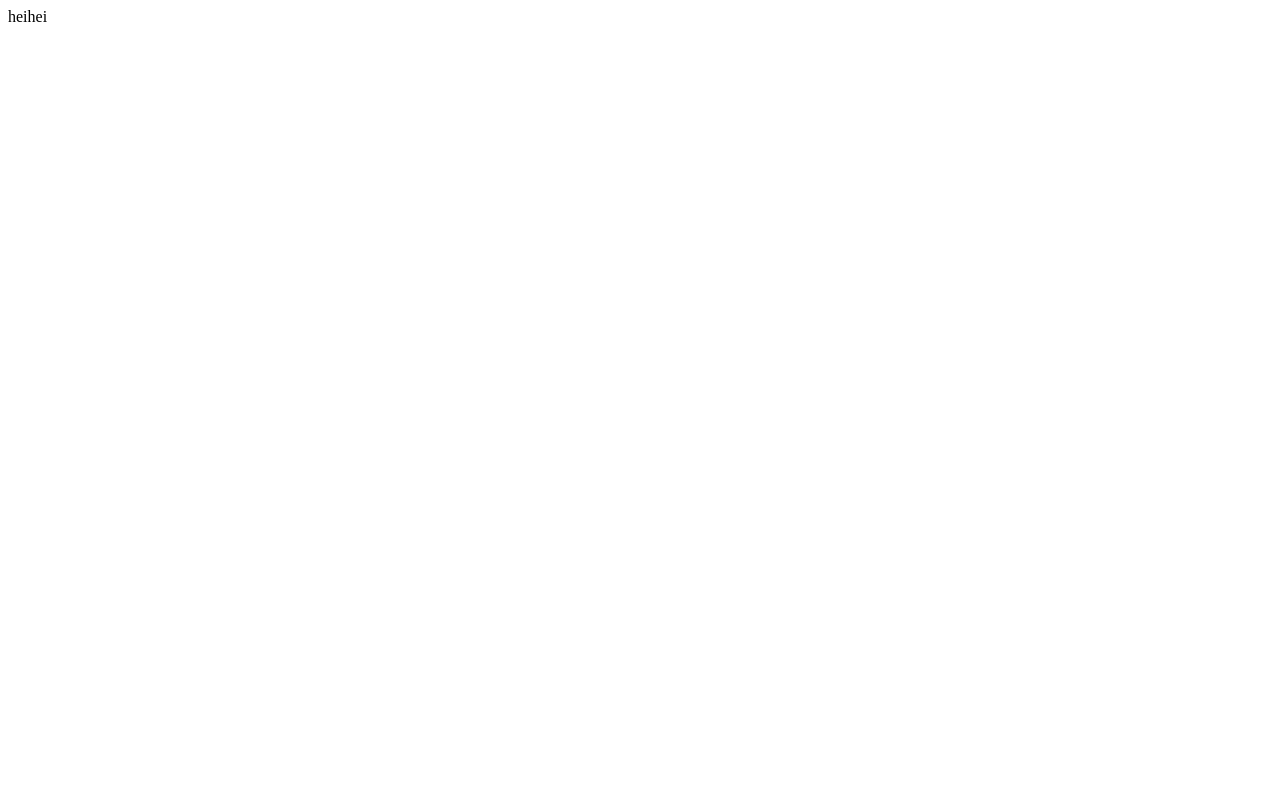
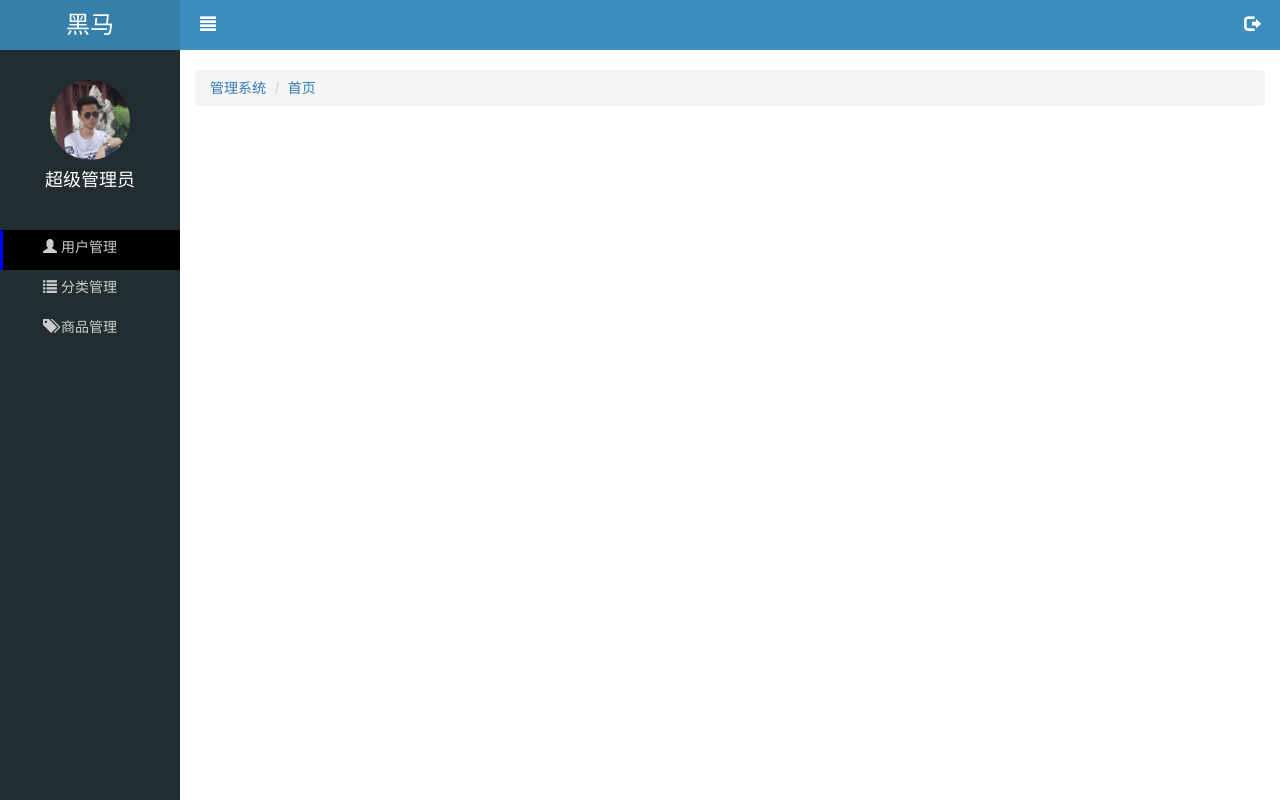
Before and after one commit to icenoodlescat/letao, a website: page public/back/index.html in a window 1280 px wide. Drawn offline with Linux system fonts and the light colour scheme.

Commit message:
首页的—-侧边栏

```diff
--- a/public/back/css/common.css
+++ b/public/back/css/common.css
@@ -1,8 +1,87 @@
 @charset "UTF-8";
 /*在这里写所有back样式*/
+*{
+  margin: 0;
+  padding: 0;
+  list-style: none;
+}
 .body_bg{
   background-color: #222d32;
 }
 .mt_150{
   margin-top: 150px;
 }
+html,body{
+  height:100%;
+}
+a:hover{
+  text-decoration: none;
+}
+.lt_aside{
+  width: 180px;
+  height:100%;
+  background-color: #222d32;
+  position: absolute;
+}
+.lt_aside .brand{
+  width: 180px;
+  height: 50px;
+}
+.lt_aside .brand a{
+  display: block;
+  width:100%;
+  height:100%;
+  background-color: #367fa9;
+  text-align: center;
+  line-height: 50px;
+  font-size: 24px;
+  color: #fff;
+}
+.lt_aside .user{
+  height: 150px;
+}
+.lt_aside .user img{
+  width: 80px;
+  height: 80px;
+  margin: 30px auto 0;
+  display: block;
+  border-radius: 50%;
+}
+.lt_aside .user p{
+  color: #fff;
+  font-size: 18px;
+  text-align: center;
+  line-height: 40px;
+}
+.lt_aside .nav a{
+  display: block;
+  height: 40px;
+  line-height: 34px;
+  color: #ccc;
+  padding-left: 40px;
+  border-left: 3px solid transparent;
+}
+.lt_aside .nav a.active{
+  background-color: #000;
+  border-left-color: blue;
+}
+.lt_aside .nav .second a{
+  padding-left:60px;
+}
+.lt_main{
+  height:100%;
+  width:100%;
+  padding-left: 180px;
+}
+.lt_header{
+  width:100%;
+  height: 50px;
+  background-color: #3c8dbc;
+  margin-bottom: 20px;
+}
+.lt_header a{
+  line-height: 50px;
+  color: #fff;
+  padding: 0 20px;
+  font-size: 16px;
+}
--- a/public/back/index.html
+++ b/public/back/index.html
@@ -2,9 +2,64 @@
 <html lang="zh-CN">
 <head>
   <meta charset="UTF-8">
-  <title>Title</title>
+  <title>后台管理系统-登录</title>
+  <link rel="stylesheet" href="lib/bootstrap/css/bootstrap.min.css">
+  <link rel="stylesheet" href="lib/bootstrap-validator/css/bootstrapValidator.css">
+  <link rel="stylesheet" href="css/common.css">
 </head>
 <body>
- heihei
+<div class="lt_aside">
+  <div class="brand">
+    <a href="#">黑马</a>
+  </div>
+  <div class="user">
+    <img src="images/default.jpg" alt="">
+    <p>超级管理员</p>
+  </div>
+  <div class="nav">
+    <ul>
+      <li>
+        <a class="active" href="user.html">
+          <span class="glyphicon glyphicon-user" ></span>
+          <span>用户管理</span>
+        </a>
+      </li>
+      <li>
+        <a href="category.html">
+          <span class="glyphicon glyphicon-list" ></span>
+          <span>分类管理</span>
+        </a>
+        <!--二级分类-->
+        <div class="second" style="display: none">
+          <a href="first.html">一级分类</a>
+          <a href="second.html">二级分类</a>
+        </div>
+      </li>
+      <li>
+        <a href="product.html">
+          <span class="glyphicon glyphicon-tags" ></span>
+          <span>商品管理</span>
+        </a>
+      </li>
+    </ul>
+  </div>
+</div>
+<div class="lt_main">
+  <div class="lt_header">
+    <a href="javascript:;" class="pull-left icon_menu"><span class="glyphicon glyphicon-align-justify"></span></a>
+    <a href="javascript:;" class="pull-right icon_logout"><span class="glyphicon glyphicon-log-out"></span></a>
+  </div>
+  <div class="container-fluid">
+    <ol class="breadcrumb">
+      <li><a href="#">管理系统</a></li>
+      <li><a href="#">首页</a></li>
+    </ol>
+    <div class="lt_content"></div>
+  </div>
+</div>
+<script src="lib/jquery/jquery.min.js" ></script>
+<script src="lib/bootstrap/js/bootstrap.js" ></script>
+<script src="lib/bootstrap-validator/js/bootstrapValidator.js" ></script>
+<script src="js/login.js"></script>
 </body>
 </html>
```
